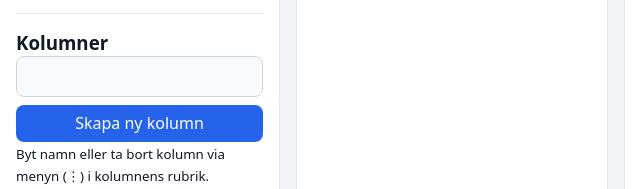
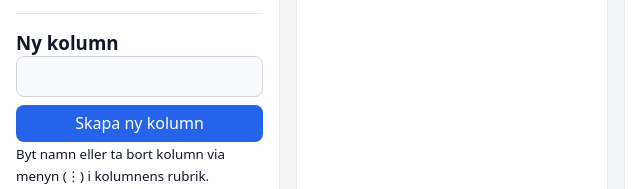
Before and after one commit to callekos/PIF-Portal, a website: page portal/kanban/index.html in a window 1280 px wide. Shown: the part 385-574 px from the top of the page, 0-640 px from the left. Drawn offline with Linux system fonts and the light colour scheme; no server answers.

Commit message:
Update index.html

```diff
--- a/portal/kanban/index.html
+++ b/portal/kanban/index.html
@@ -58,7 +58,7 @@
       <hr />
 
       <div class="panel-footer">
-        <h3>Kolumner</h3>
+        <h3>Ny kolumn</h3>
         <form id="colForm" class="inline-form">
           <input id="colName" type="text" />
           <button class="btn" type="submit">Skapa ny kolumn</button>
```
